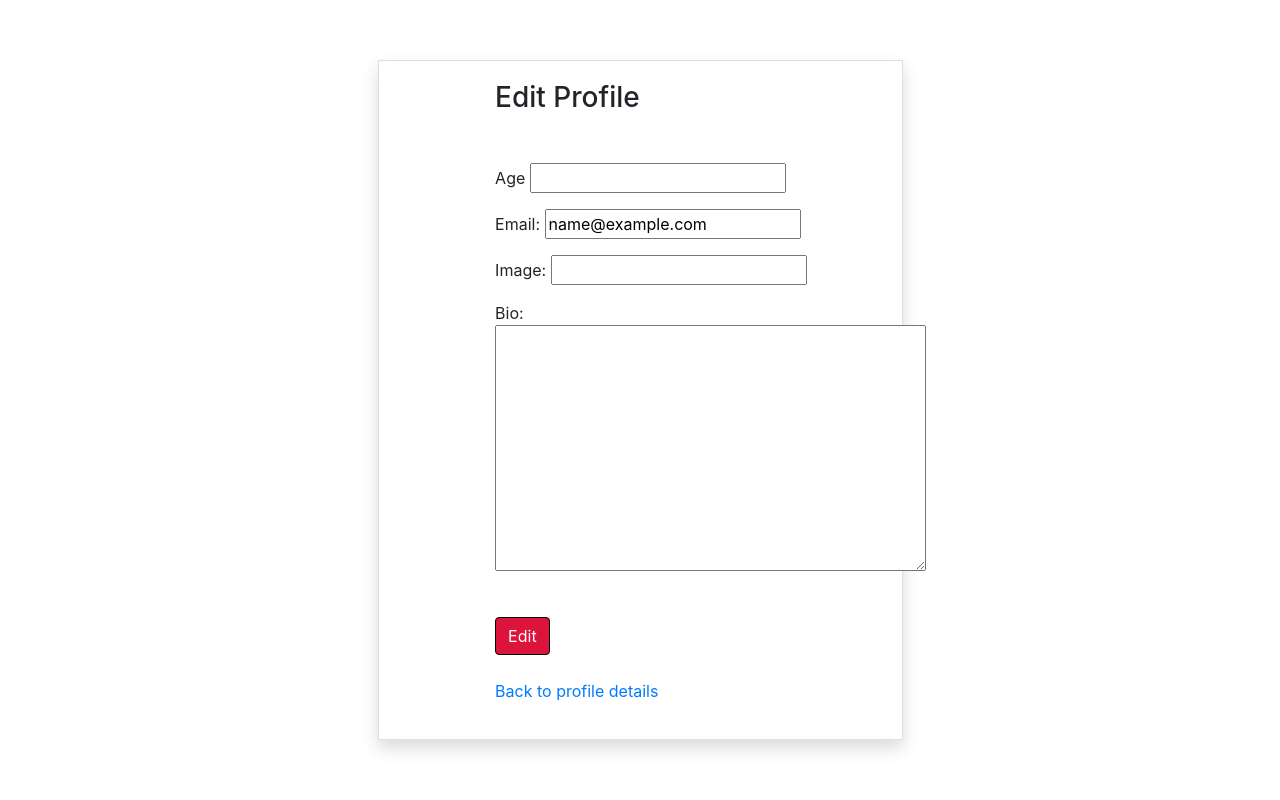
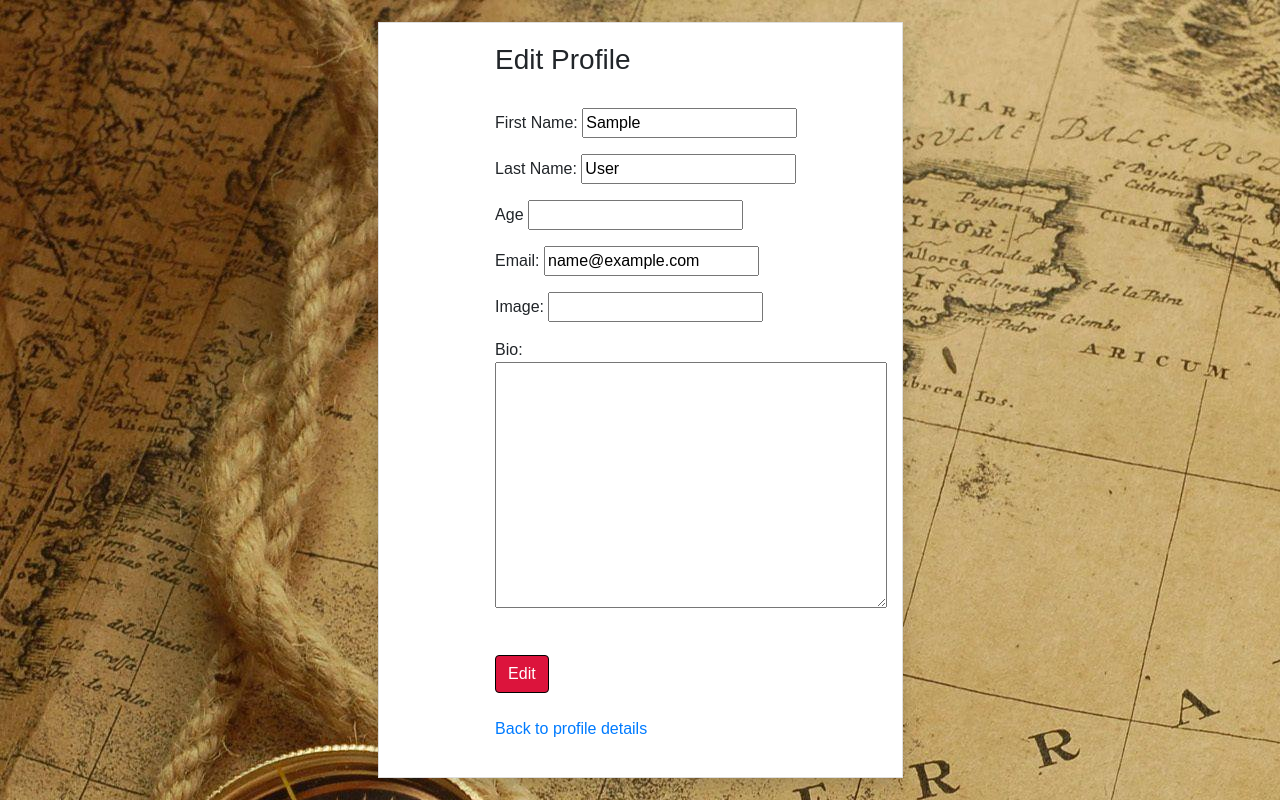
Before and after one commit to MihailPo91/TS-app, a Django app: page /accounts/profile/1/edit/ in a window 1280 px wide. Run offline with Django 4.2, Linux system fonts and the light colour scheme; the visitor is signed in with stand-in values (Sample User, id 1); data comes from the database, SQL or seed files in the repository; parts of the project's set-up code (start-up, migrations or seed data) failed here and were passed over; some libraries are stand-ins or nearby versions.

```diff
--- a/TripShareProject/photos/models.py
+++ b/TripShareProject/photos/models.py
@@ -11,6 +11,8 @@ UserModel = get_user_model()
 class Photo(models.Model):
     photo = CloudinaryField(
         'image',
+        height_field='900',
+        width_field='1200',
         null=False,
         blank=False,
     )
--- a/static/css/all_style.css
+++ b/static/css/all_style.css
@@ -51,6 +51,7 @@ body {
 .header a.active {
     background-color: firebrick;
     color: black;
+
 }
 
 .header-right {
@@ -118,7 +119,7 @@ footer {
 
 .footer-bottom {
     background: #000;
-    width: 100vw;
+    width: 100%;
     padding: 20px;
     padding-bottom: 40px;
     text-align: center;
--- a/templates/accounts/followed_feed.html
+++ b/templates/accounts/followed_feed.html
@@ -5,14 +5,10 @@
     <div style="padding-left: 25%; padding-top: 30px; padding-bottom: 30px">
         <h1 style="font-size: 80px"><strong><i>Your Followed Feed</i></strong></h1>
     </div>
-    <div style="padding-left: 45px">
-        <a href="{% url 'photo home' %}"
-           style="font-size: 60px; text-decoration: none; color: blue; font-family: 'Bitstream Vera Sans Mono', Monaco, 'Courier New', Courier, monospace">All Posts</a>
-    </div>
 
     {% for photo in photos %}
 
-        <div class="picture-holder" style="padding-left: 350px">
+        <div class="picture-holder" style="padding-left: 350px" id="photo-post">
             <a href="{% url 'profile details' photo.owner.pk %}"
                style="text-decoration: none; color: crimson">
                 {% if photo.owner.profile_picture %}
--- a/templates/accounts/photo_gallery.html
+++ b/templates/accounts/photo_gallery.html
@@ -25,7 +25,7 @@
 
         #gallery img {
             width: 100% !important;
-            height: auto !important;
+            height: 250px !important;
             margin-bottom: 5px; /* to match column gap */
             filter: grayscale(100%);
             transition: filter 2s;
--- a/templates/accounts/profile-edit-page.html
+++ b/templates/accounts/profile-edit-page.html
@@ -8,10 +8,9 @@
     <!-- Bootstrap CSS -->
     <link rel="stylesheet" href="https://stackpath.bootstrapcdn.com/bootstrap/4.1.3/css/bootstrap.min.css"
           integrity="sha384-MCw98/SFnGE8fJT3GXwEOngsV7Zt27NXFoaoApmYm81iuXoPkFOJwJ8ERdknLPMO" crossorigin="anonymous">
-    <link rel="stylesheet" type="text/css" href="/static/css/login.css">
-    <title>Login Template</title>
+    <title>Edit profile</title>
 </head>
-<body>
+<body style="background-image: url('/static/images/background.jpg'); font-family: 'Poppins', sans-serif;">
 <div class="d-flex align-items-center light-blue-gradient" style="height: 100vh;">
     <div class="container">
         <div class="d-flex justify-content-center">
@@ -23,12 +22,12 @@
                         <form method="post" style="padding-left: 20%" enctype="multipart/form-data">
                             {% csrf_token %}
                             <div class="form-group">
-                                {{ form.location.label }}
-                                {{ form.location }}
+                                {{ form.first_name.label }}
+                                {{ form.first_name }}
                             </div>
                             <div class="form-group">
-                                {{ form.description.label }}
-                                {{ form.description }}
+                                {{ form.last_name.label }}
+                                {{ form.last_name }}
                             </div>
                             <div class="form-group">
                                 {{ form.age.label }}
--- a/templates/base/base.html
+++ b/templates/base/base.html
@@ -32,6 +32,7 @@
                 {% endif %}</a>
             <a class="active" href="{% url 'logout' %}">Logout</a>
 
+             <a href="{% url 'followed feed' %}">Followed</a>
             <a href="{% url 'photo home' %}">Photos</a>
             <a href="{% url 'landmark home' %}">Landmarks</a>
             <a href="{% url 'about' %}">About</a>
--- a/templates/landmark/landmark-details.html
+++ b/templates/landmark/landmark-details.html
@@ -54,6 +54,7 @@
         <div>
             <p style="font-size: 30px"><strong>Visitors:</strong> {{ landmark.visited_by.all.count }}</p>
             <br>
+        {% if all_ratings %}
             <p style="font-size: 30px; color: crimson"><strong>Reviews</strong></p>
             {% for rating in all_ratings %}
 
@@ -72,6 +73,7 @@
                 </div>
                 <br>
             {% endfor %}
+        {% endif %}
             <div>
                 <a href="{% url 'add rating' landmark.pk %}"
                    style="text-decoration: none;
@@ -84,7 +86,7 @@
     </div>
     {% if landmark.photo_set.count > 0 %}
         <div>
-            <p style="font-size: 40px; padding: 30px"><strong>Gallery:</strong></p>
+            <p style="font-size: 40px; padding: 30px"><strong>Gallery:</strong><a href="{% url 'photo add' %}"><img src="/static/images/add.png" alt="add" height="50"></a></p>
             {% for photo in landmark.photo_set.all %}
                 <a href="{% url 'photo details' photo.pk %}"><img src="{{ photo.photo.url }}" alt="l-img"
                                                                   style="height: 450px; width: 550px; padding: 20px"></a>
```
Also changed, not shown: templates/accounts/profile_details.html (+11 -6 lines), templates/photos/photo-home-feed.html (+2 -18 lines), TripShareProject/accounts/migrations/0014_alter_tripshareuser_profile_picture.py (added), TripShareProject/landmarks/migrations/0008_alter_landmark_main_photo.py (added), TripShareProject/photos/migrations/0013_alter_photo_landmark_alter_photo_owner_and_more.py (added), static/css/gallery.css (renamed from static/static/css/gallery.css).
